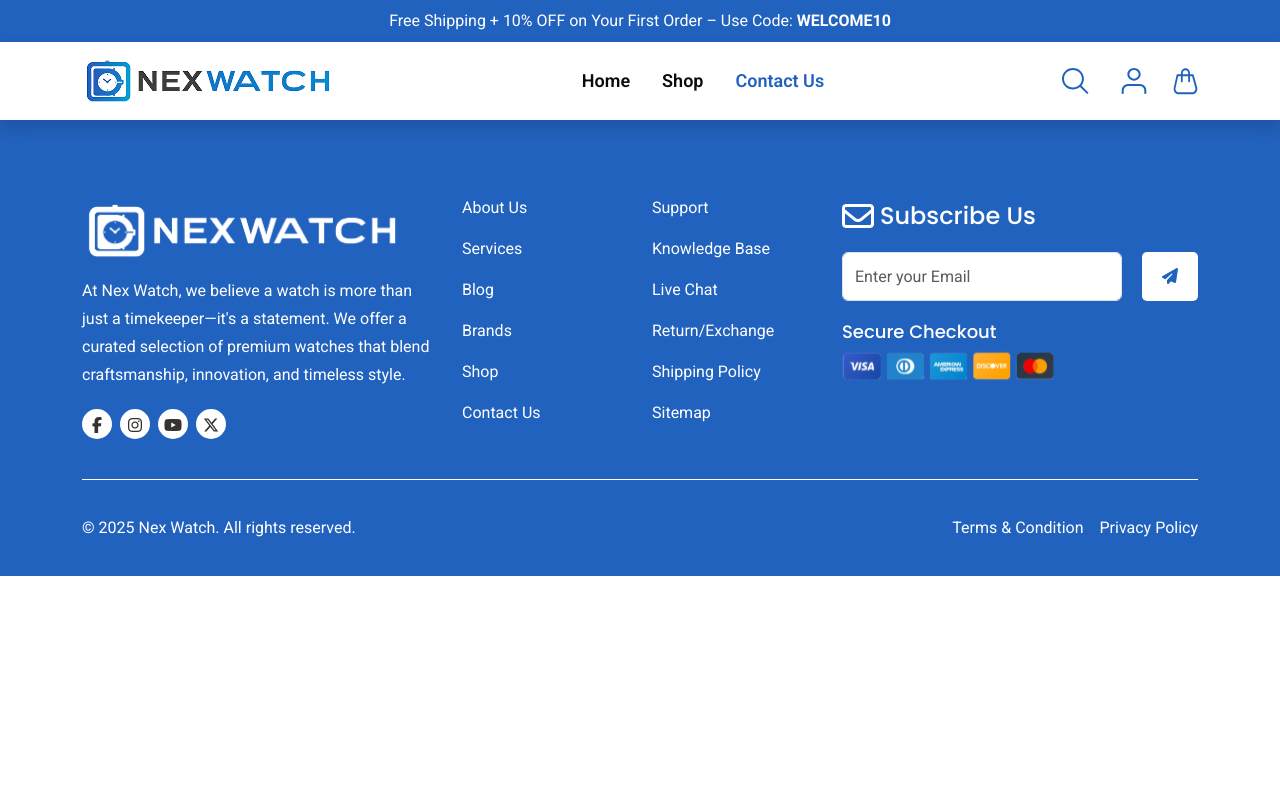
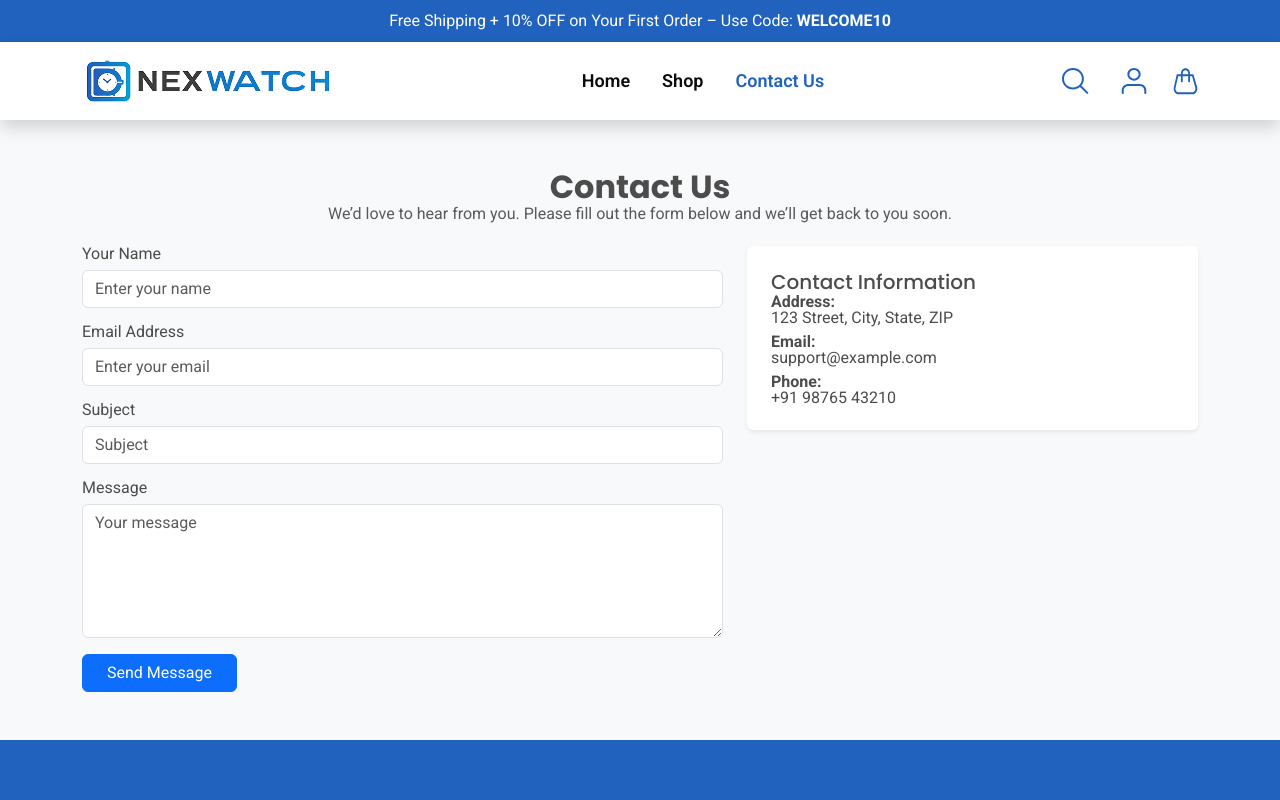
Before and after one commit to soumyab92/nexwatch, a React (Create React App) app: page /contact in a window 1280 px wide. Shown: the top 800 px of the page. Built offline with nearby package versions, Linux system fonts and the light colour scheme.

Commit message:
Your commit message

```diff
--- a/src/App.js
+++ b/src/App.js
@@ -5,6 +5,7 @@ import Shop from './pages/Shop';
 import ProductDetail from './pages/ProductDetail';
 import Cart from './pages/Cart';
 import Checkout from './pages/Checkout';
+import Contact from './pages/Contact';
 import ThankYou from './pages/ThankYou';
 import Navbar from './components/Navbar';
 import Footer from './components/Footer';
@@ -18,6 +19,7 @@ function App() {
       <Routes>
         <Route path="/" element={<Home />} />
         <Route path="/shop" element={<Shop />} />
+        <Route path="/contact" element={<Contact />} />
         <Route path="/product/:id" element={<ProductDetail />} />
         <Route path="/cart" element={<Cart />} />
         <Route path="/checkout" element={<Checkout />} />
--- /dev/null
+++ b/src/pages/Contact.js
@@ -0,0 +1,55 @@
+
+const Contact = () => {
+  return (
+    <section className="py-5 bg-light">
+      <div className="container">
+        {/* Header */}
+        <div className="row justify-content-center mb-4">
+          <div className="col-md-8 text-center">
+            <h2 className="fw-bold">Contact Us</h2>
+            <p className="text-muted">
+              We’d love to hear from you. Please fill out the form below and we’ll get back to you soon.
+            </p>
+          </div>
+        </div>
+
+        <div className="row">
+          {/* Contact Form */}
+          <div className="col-md-7">
+            <form>
+              <div className="mb-3">
+                <label className="form-label">Your Name</label>
+                <input type="text" className="form-control" placeholder="Enter your name" required />
+              </div>
+              <div className="mb-3">
+                <label className="form-label">Email Address</label>
+                <input type="email" className="form-control" placeholder="Enter your email" required />
+              </div>
+              <div className="mb-3">
+                <label className="form-label">Subject</label>
+                <input type="text" className="form-control" placeholder="Subject" required />
+              </div>
+              <div className="mb-3">
+                <label className="form-label">Message</label>
+                <textarea className="form-control" rows="5" placeholder="Your message" required></textarea>
+              </div>
+              <button type="submit" className="btn btn-primary px-4">Send Message</button>
+            </form>
+          </div>
+
+          {/* Contact Info */}
+          <div className="col-md-5 mt-4 mt-md-0">
+            <div className="bg-white p-4 shadow-sm rounded">
+              <h5>Contact Information</h5>
+              <p className="mb-2"><strong>Address:</strong><br />123 Street, City, State, ZIP</p>
+              <p className="mb-2"><strong>Email:</strong><br />support@example.com</p>
+              <p className="mb-0"><strong>Phone:</strong><br />+91 98765 43210</p>
+            </div>
+          </div>
+        </div>
+      </div>
+    </section>
+  );
+};
+
+export default Contact;
```
